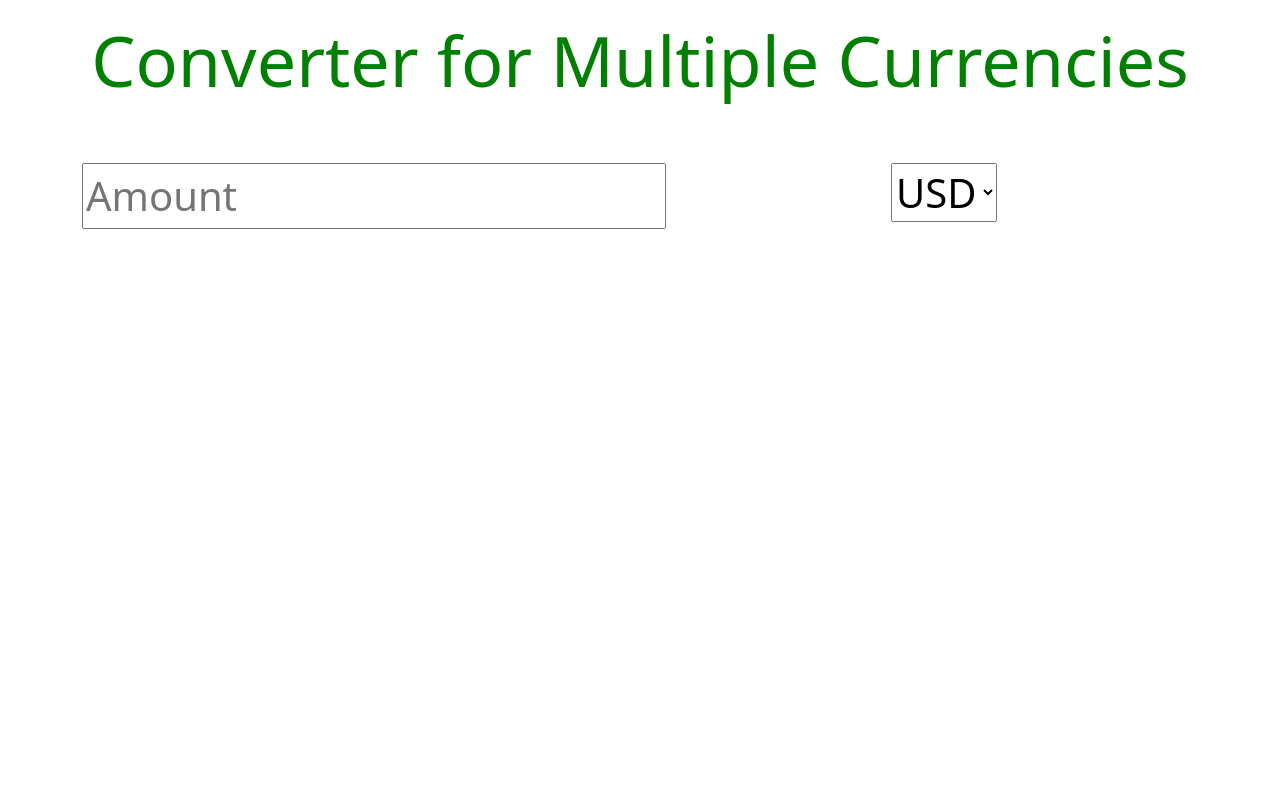
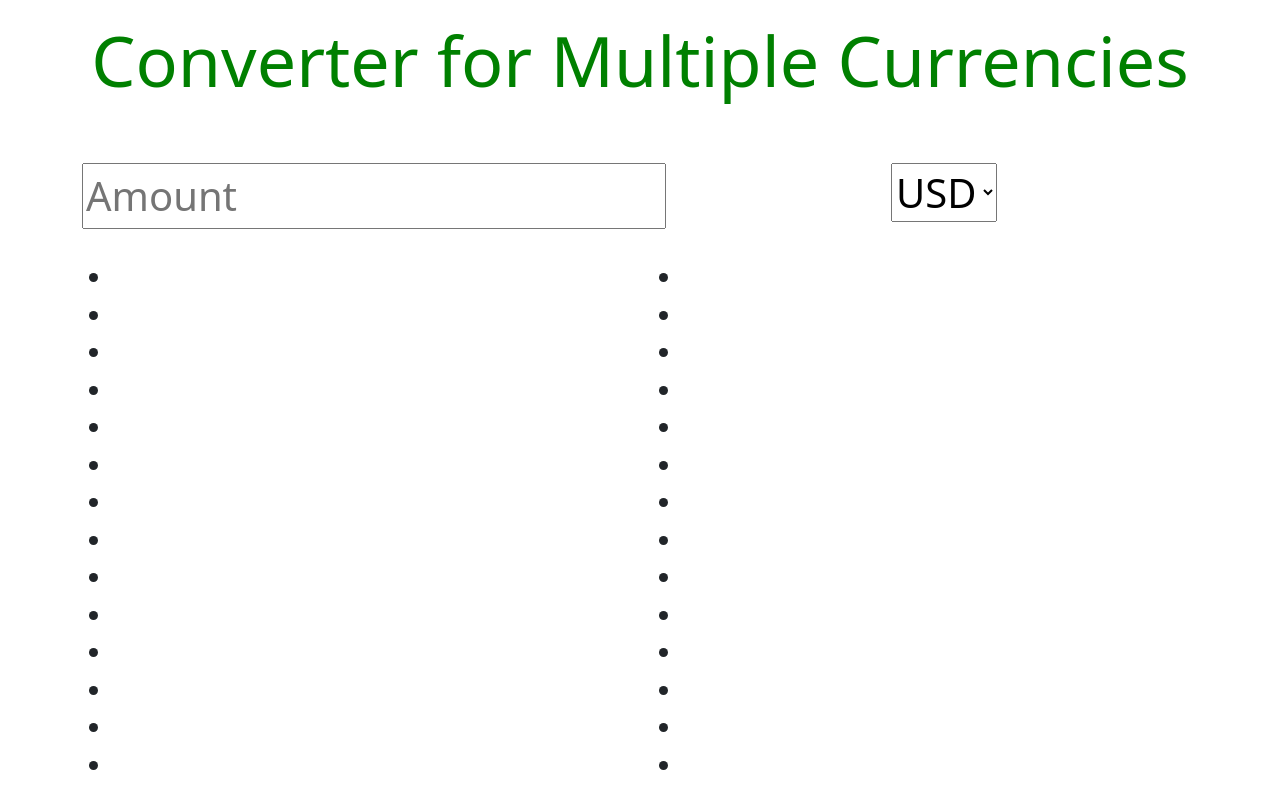
Before and after one commit to alma-hernandez/currency, a React (Create React App) app: page / in a window 1280 px wide. Shown: the part 399-1199 px from the top of the page. Before the commit the page ends 800 px from the top, so only its background shows below. Built offline with nearby package versions, Linux system fonts and the light colour scheme.

Commit message:
format complete but need conversion

```diff
--- a/src/App.js
+++ b/src/App.js
@@ -5,6 +5,7 @@ import NavBar from './NavBar';
 import FirstLine from './title.js'
 import SecondLine from './SecondLine.js'
 import MainContent from './currencyone.js'
+import CurrenciesPopulated from './allCurrPopulated.js'
 
 const App = () => {
   return (
@@ -19,6 +20,9 @@ const App = () => {
       <div>
         <MainContent />
       </div>
+      <div>
+        <CurrenciesPopulated />
+      </div>
     </div>
   );
 }
--- /dev/null
+++ b/src/allCurrPopulated.css
@@ -0,0 +1,4 @@
+.allCurrencies {
+    padding-top: 30px;
+    font-size: 25px;
+}
--- /dev/null
+++ b/src/allCurrPopulated.js
@@ -0,0 +1,49 @@
+import React from 'react';
+import './allCurrPopulated.css';
+
+const CurrenciesPopulated = () => {
+    return (
+        <div className="container">
+            <div className="row allCurrencies">
+                <div className="col">
+                    <ul>
+                        <li></li>
+                        <li></li>
+                        <li></li>
+                        <li></li>
+                        <li></li>
+                        <li></li>
+                        <li></li>
+                        <li></li>
+                        <li></li>
+                        <li></li>
+                        <li></li>
+                        <li></li>
+                        <li></li>
+                        <li></li>
+                    </ul>
+                </div>
+                <div className="col">
+                    <ul>
+                        <li></li>
+                        <li></li>
+                        <li></li>
+                        <li></li>
+                        <li></li>
+                        <li></li>
+                        <li></li>
+                        <li></li>
+                        <li></li>
+                        <li></li>
+                        <li></li>
+                        <li></li>
+                        <li></li>
+                        <li></li>
+                    </ul>
+                </div>
+            </div>
+        </div>
+    )
+};
+
+export default CurrenciesPopulated;
--- a/src/currencyone.js
+++ b/src/currencyone.js
@@ -6,7 +6,7 @@ const MainContent = () => {
         <div className="container main">
             <div className="row currentcurrency">
                 <div className="col">
-                    <input placeholder="Amount"></input>
+                    <input id = "amount" placeholder="Amount"></input>
                 </div>
                 <div className="col currentcurrency">
                     <select>
```
